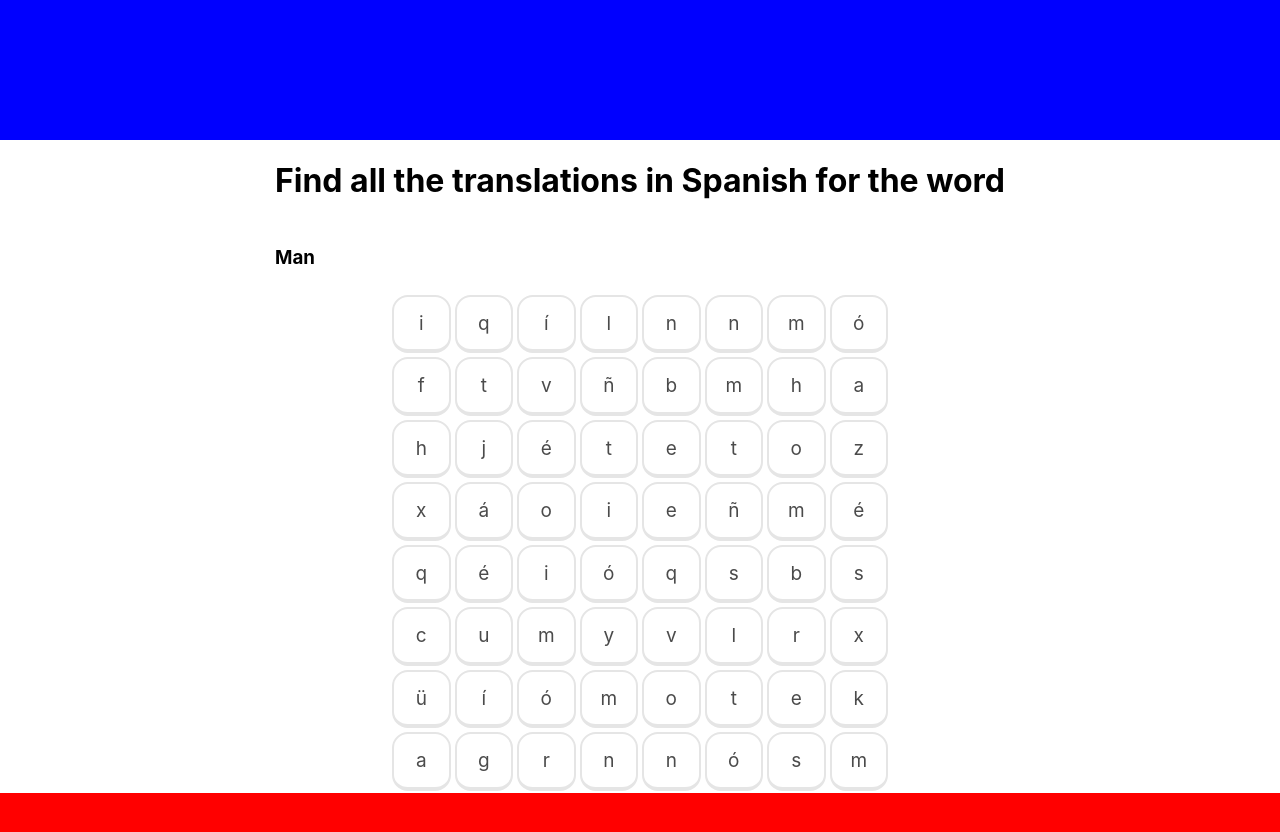
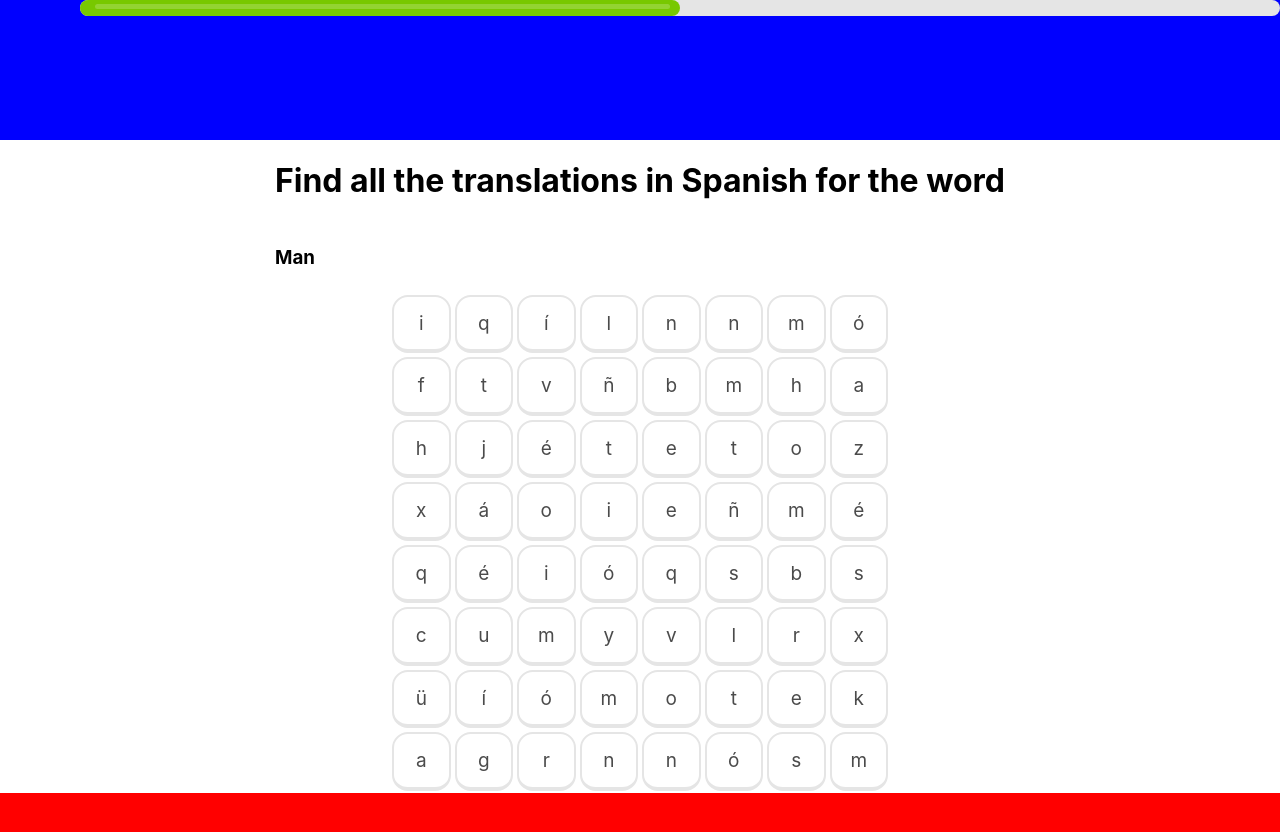
Before and after one commit to mikebrazier/duolingo-crossword, a React (Create React App) app: page / in a window 1280 px wide. Shown: the top 832 px of the page. Built offline with nearby package versions, Linux system fonts and the light colour scheme; a web font is replaced by a local one.

Commit message:
implement static GameProgressBar

```diff
--- a/src/components/GameProgressBar.tsx
+++ b/src/components/GameProgressBar.tsx
@@ -1,12 +1,59 @@
 import * as React from 'react';
+import './GameProgressBar.css';
+
+const GameProgressBarWrapperStyle = {
+  flexGrow: 1,
+  margin: '0 0 0 40px',
+  position: 'absolute' as 'absolute',
+  left: 0,
+  right: 0
+};
 
 const GameProgressBarStyle = {
-  height: '100px',
-  padding: '50px 40px 0'
+  borderRadius: '98px',
+  height: '16px',
+  background: '#e5e5e5',
+  position: 'absolute' as 'absolute',
+  zIndex: 0,
+  right: 0,
+  left: 0,
+  margin: '0 0 0 40px'
+};
+
+const GameProgressBarStylePercent = {
+  background: '#78c800',
+  minWidth: '16px',
+  position: 'relative' as 'relative',
+  transition: 'all .5s',
+  zIndex: 1,
+  opacity: 1,
+  width: '50%',
+  height: '100%',
+  borderRadius: '98px'
 };
 
 function GameProgressBar() {
-  return <div className="GameProgressBar" style={GameProgressBarStyle}></div>;
+  return (
+    <div
+      style={{
+        position: 'relative' as 'relative',
+        width: '100%',
+        height: '100%'
+      }}
+    >
+      <div
+        className="GameProgressBarWrapper"
+        style={GameProgressBarWrapperStyle}
+      >
+        <div className="GameProgressBar" style={GameProgressBarStyle}>
+          <div
+            className="GameProgressBarPercent"
+            style={GameProgressBarStylePercent}
+          />
+        </div>
+      </div>
+    </div>
+  );
 }
 
 export default GameProgressBar;
```
